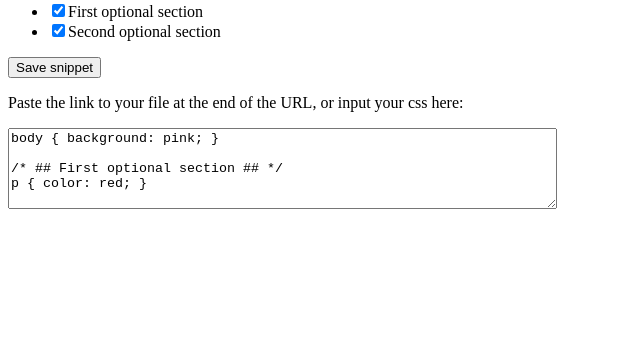
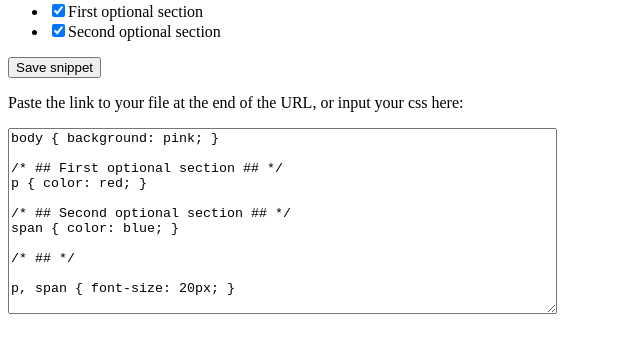
Before and after one commit to zamsyt/SnippetBuilder, a plain HTML site: page 404.html in a window 1280 px wide. Shown: the part 79-432 px from the top of the page, without its empty margins (0-640 px from the left). Drawn offline with Linux system fonts and the light colour scheme.

Commit message:
Incraese textarea rows to fit default template

```diff
--- a/404.html
+++ b/404.html
@@ -9,7 +9,7 @@
 <button id="btn-save">Save snippet</button>
 <div style="display: none;">
     <p>Paste the link to your file at the end of the URL, or input your css here:</p>
-    <textarea rows="5" cols="66">
+    <textarea rows="12" cols="66">
 body { background: pink; }
 
 /* ## First optional section ## */
```
